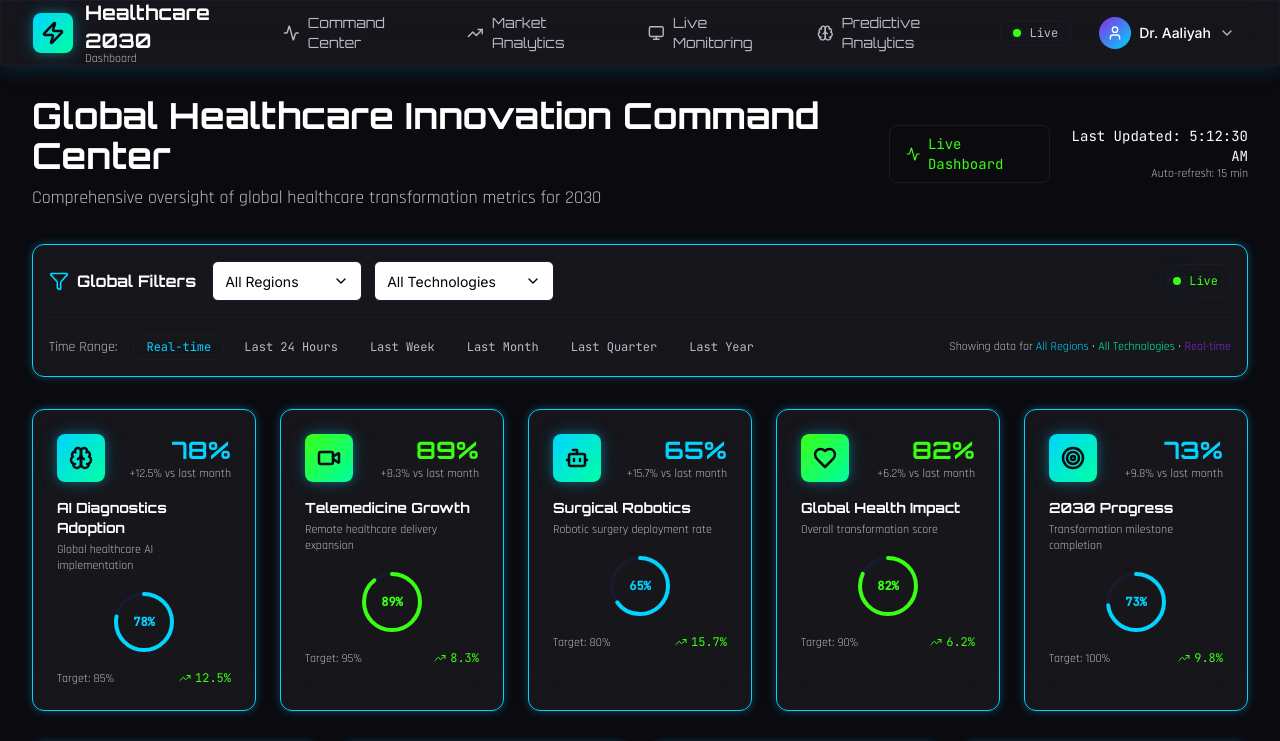
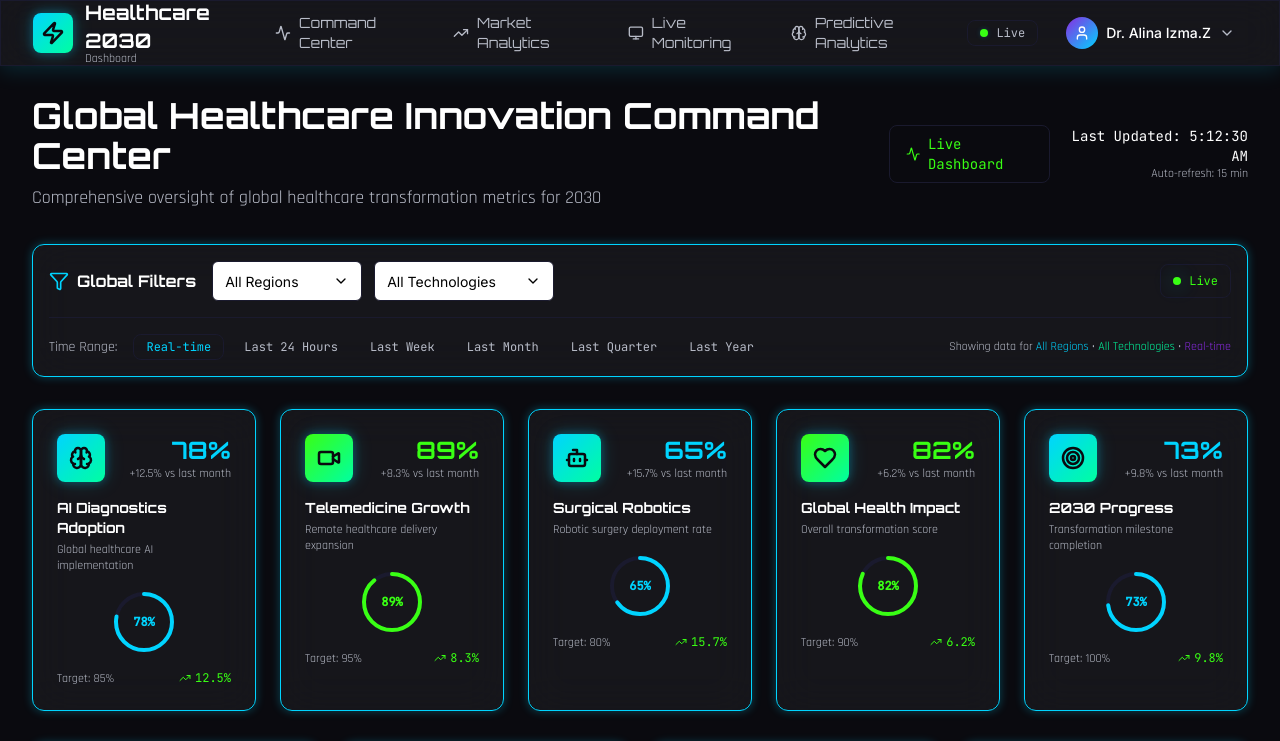
Before and after one commit to rht1419/healthcare_2030_dashboard, a React (Vite) app: page / in a window 1280 px wide. Shown: the top 741 px of the page. Built offline with nearby package versions, Linux system fonts and the light colour scheme.

Commit message:
Manual code updates made to file: src/components/ui/NavigationBar.jsx

```diff
--- a/src/components/ui/NavigationBar.jsx
+++ b/src/components/ui/NavigationBar.jsx
@@ -129,13 +129,13 @@ const NavigationBar = () => {
                 </div>
                 <div className="hidden md:flex items-center space-x-2">
                   <span className="text-sm font-medium text-foreground">
-                    Dr. Aaliyah
+                    Dr. Alina Izma.Z
                   </span>
                 </div>
                 {/* Mobile view - Doctor name with live dot */}
                 <div className="flex md:hidden items-center space-x-2">
                   <span className="text-sm font-medium text-foreground">
-                    Dr. Aaliyah
+                    Dr. Alina Izma.Z
                   </span>
                   <div className="w-2 h-2 bg-green-500 rounded-full pulse-glow" />
                 </div>
@@ -151,7 +151,7 @@ const NavigationBar = () => {
                         <Icon name="User" size={20} color="#ffffff" />
                       </div>
                       <div>
-                        <p className="font-medium text-foreground">Dr. Aaliyah</p>
+                        <p className="font-medium text-foreground">Dr. Alina Izma.Z</p>
                         <p className="text-sm text-muted-foreground">Chief Medical Officer</p>
                       </div>
                     </div>
```
